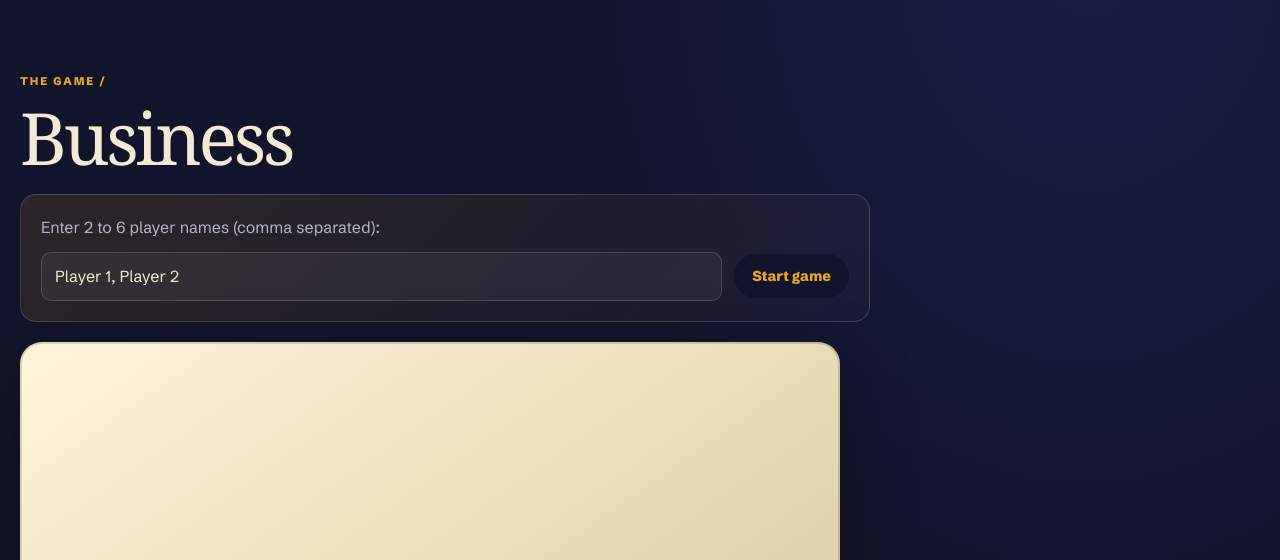
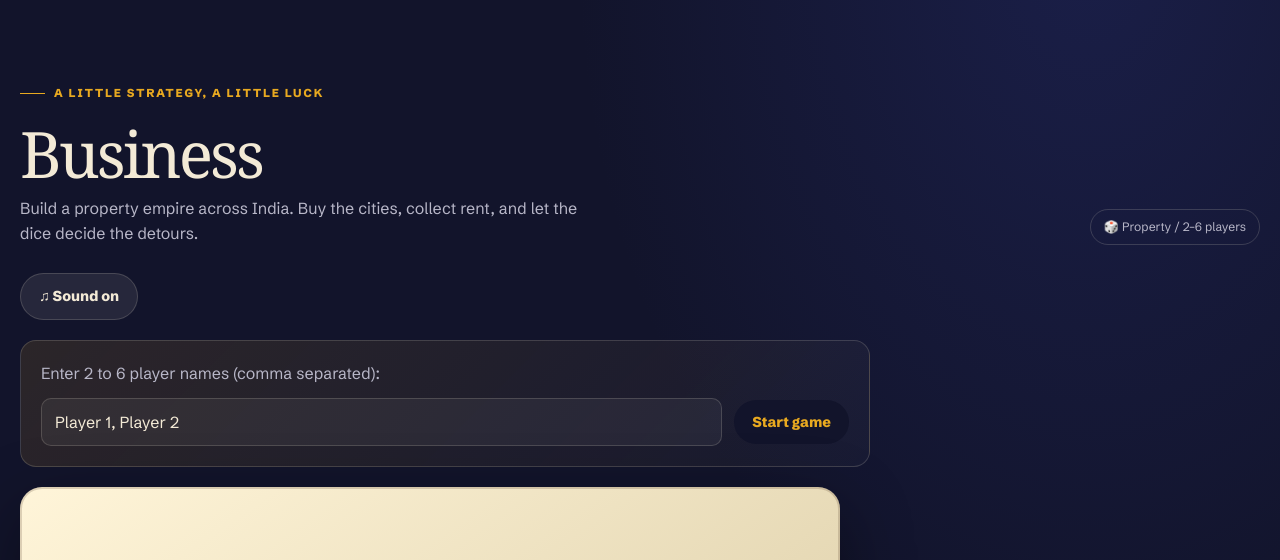
Before and after one commit to notyugg/chess--bot, a Flask app: page /business in a window 1280 px wide. Shown: the part 90-650 px from the top of the page. Run offline with Flask 3, Linux system fonts and the light colour scheme; some web fonts are replaced.

Commit message:
Add sound effects and new Business game intro

```diff
--- a/templates/business.html
+++ b/templates/business.html
@@ -1,7 +1,7 @@
 {% extends "base.html" %}
 {% block title %}Business{% endblock %}
 {% block content %}
-<h1>Business</h1>
+<div class="page-head"><div><span class="eyebrow">A little strategy, a little luck</span><h1>Business</h1><p>Build a property empire across India. Buy the cities, collect rent, and let the dice decide the detours.</p></div><div class="page-tag">🎲 Property / 2–6 players</div></div><button id="sound-toggle" class="secondary sound-toggle" aria-pressed="true">♫ Sound on</button>
 
 <div id="setup">
   <p>Enter 2 to 6 player names (comma separated):</p>
@@ -24,6 +24,7 @@ const TOKEN_COLORS = ["#e23b3b", "#2c5fd6", "#2fa65a", "#f4d03f", "#e86fb0", "#f
 
 let BOARD = [];
 let state = null;
+let soundOn = true, audioCtx = null;
 
 const statusEl = document.getElementById("status");
 function setStatus(msg, isError = false) {
@@ -50,7 +51,29 @@ async function api(url, method = "GET", body) {
   return data;
 }
 
+function playSound(kind) {
+  if (!soundOn) return;
+  try {
+    audioCtx = audioCtx || new (window.AudioContext || window.webkitAudioContext)();
+    if (audioCtx.state === "suspended") audioCtx.resume();
+    const now = audioCtx.currentTime;
+    const notes = kind === "dice" ? [330, 510, 260, 620] : kind === "buy" ? [440, 554, 659] : [380, 490];
+    notes.forEach((freq, i) => {
+      const delay = i * (kind === "dice" ? 0.055 : 0.07);
+      const osc = audioCtx.createOscillator(), gain = audioCtx.createGain();
+      osc.type = kind === "dice" ? "triangle" : "sine";
+      osc.frequency.setValueAtTime(freq, now + delay);
+      gain.gain.setValueAtTime(kind === "dice" ? 0.035 : 0.04, now + delay);
+      gain.gain.exponentialRampToValueAtTime(0.001, now + delay + 0.09);
+      osc.connect(gain); gain.connect(audioCtx.destination);
+      osc.start(now + delay); osc.stop(now + delay + 0.1);
+    });
+  } catch (_) {}
+}
 async function act(name) {
+  if (name === "roll") playSound("dice");
+  else if (name === "buy") playSound("buy");
+  else playSound("move");
   try { state = await api("/api/business/" + name, "POST"); setStatus(""); }
   catch (e) { setStatus(e.message, true); }
   render();
@@ -153,6 +176,14 @@ function showGame() {
   render();
 }
 
+document.getElementById("sound-toggle").onclick = () => {
+  soundOn = !soundOn;
+  const b = document.getElementById("sound-toggle");
+  b.textContent = soundOn ? "♫ Sound on" : "♪ Sound off";
+  b.setAttribute("aria-pressed", String(soundOn));
+  if (soundOn) playSound("move");
+};
+
 document.getElementById("start").onclick = async () => {
   const names = document.getElementById("names").value.split(",").map(s => s.trim()).filter(Boolean);
   try {
```
